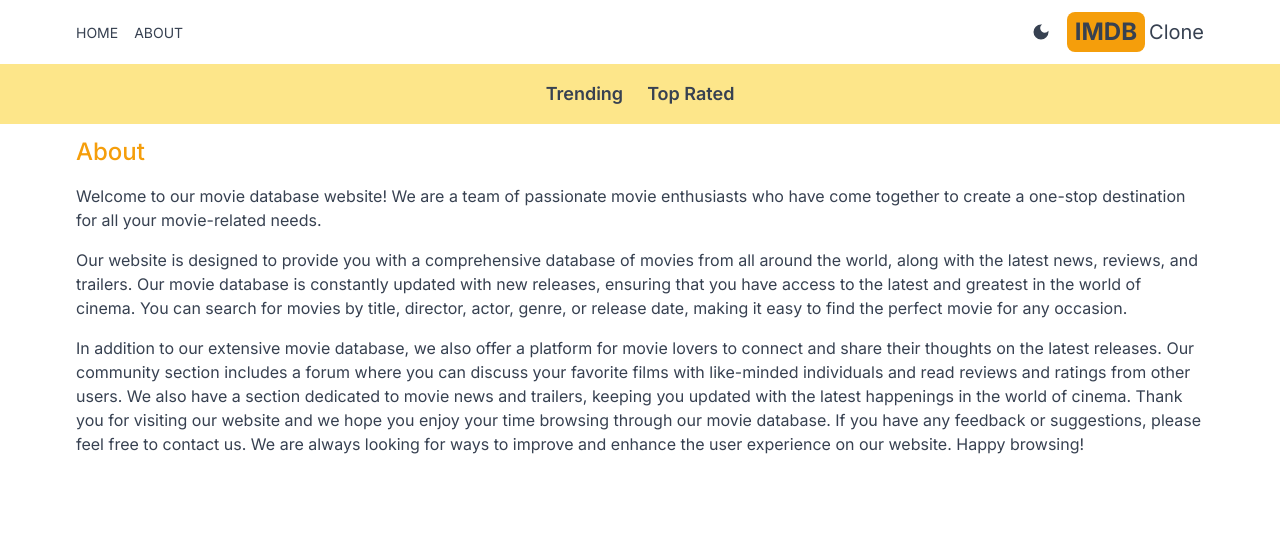
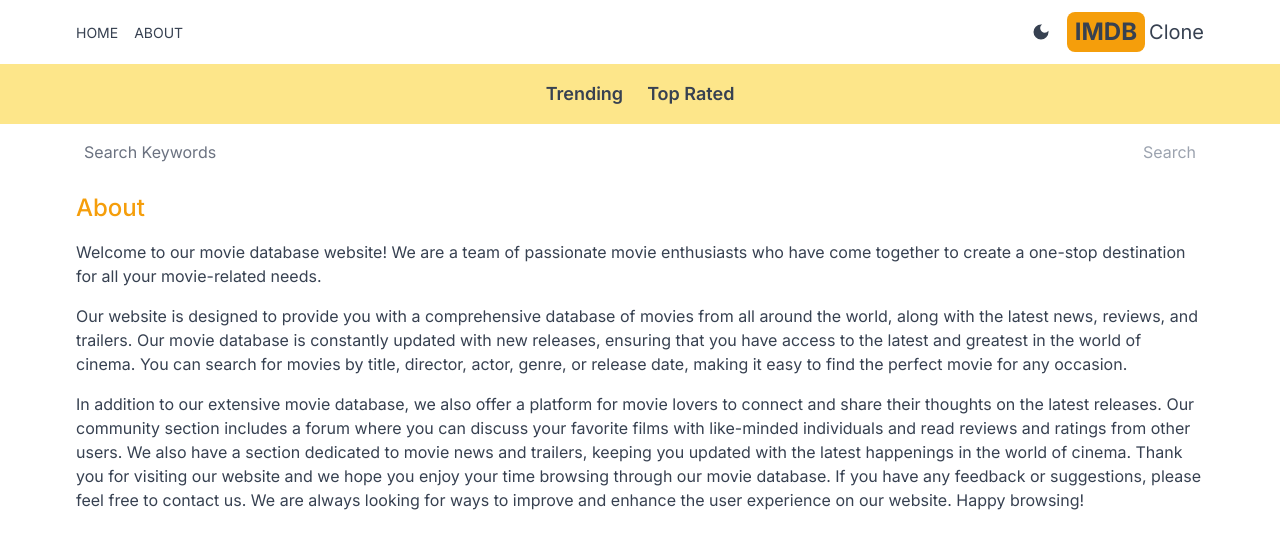
Before and after one commit to rajaws/imdb-next, a Next.js app: page /about in a window 1280 px wide. Shown: the top 548 px of the page. Built offline with nearby package versions, Linux system fonts and the light colour scheme.

Commit message:
add search box

```diff
--- a/src/app/layout.js
+++ b/src/app/layout.js
@@ -3,6 +3,7 @@
 import Header from "@/components/Header";
 import Providers from "./Providers";
 import Navbar from "@/components/Navbar";
+import SearchBox from "@/components/SearchBox";
 
 const inter = Inter({ subsets: ["latin"] });
 
@@ -18,6 +19,7 @@
         <Providers>
           <Header />
           <Navbar/>
+          <SearchBox/>
           {children}
         </Providers>
       </body>
--- /dev/null
+++ b/src/app/search/[searchTerm]/page.jsx
@@ -0,0 +1,21 @@
+import Results from "@/components/Results";
+import React from "react";
+
+export default async function SearchPage({ params }) {
+  const searchTerm = params.searchTerm;
+  const res = await fetch(
+    `https://api.themoviedb.org/3/search/movie?api_key=${process.env.API_KEY}&query=${searchTerm}&language=en-US&page=1&include_adult=false`
+  );
+  const data = await res.json();
+  const results = data.results;
+  return (
+    <div>
+      {results && results.lenght ===
+        (<h1 className=" text-center pt-6">No Results found</h1>)
+    }
+    {
+        results &&<Results results={results}/>
+    }
+    </div>
+  );
+}
--- a/src/components/Navbar.jsx
+++ b/src/components/Navbar.jsx
@@ -1,10 +1,12 @@
 import NavbarItem from "./NavbarItem";
+import SearchBox from "./SearchBox";
 
 export default function Navbar() {
   return (
     <div className="flex dark:bg-gray-600 bg-amber-200 p-4 lg:text-lg justify-center gap-6 ">
         <NavbarItem title="Trending" param="fetchTrending"/>
         <NavbarItem title="Top Rated" param="fetchTopRated"/>
+
     </div>
   )
 }
--- /dev/null
+++ b/src/components/SearchBox.jsx
@@ -0,0 +1,20 @@
+"use client";
+import React, { useState } from 'react'
+import { useRouter } from 'next/navigation';
+
+export default function SearchBox() {
+    const [search,setSearch]=useState('');
+    const router=useRouter();
+    const handleSubmit=(e)=>{
+        e.preventDefault()
+        router.push(`/search/${search}`);
+
+    }
+  return (
+    <form className=' flex justify-between px-5 max-w-6xl mx-auto' onSubmit={handleSubmit}>
+        <input type='text' placeholder='Search Keywords' className='w-full h-14 rounded-md placeholder-gray-500 outline-none bg-transparent flex-1' value={search}
+        onChange={(e)=>setSearch(e.target.value)}/>
+        <button className=' text-amber-500 disabled:text-gray-400' disabled={!search}>Search</button>
+    </form>
+  )
+}
```
